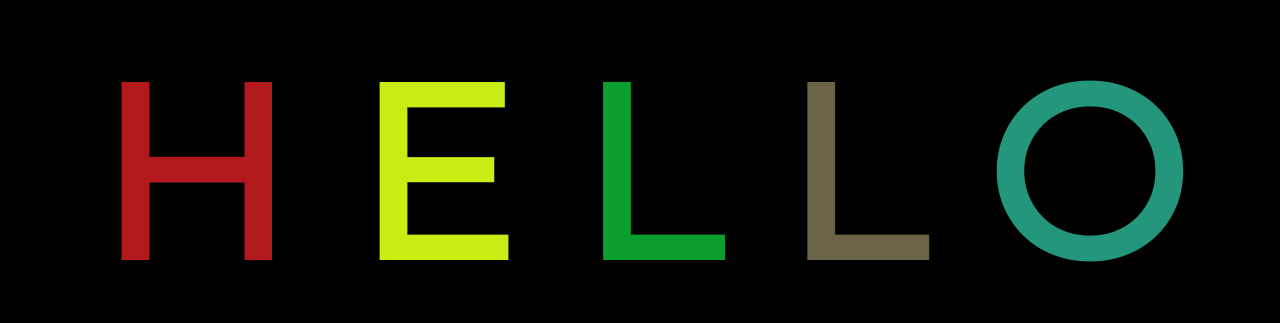
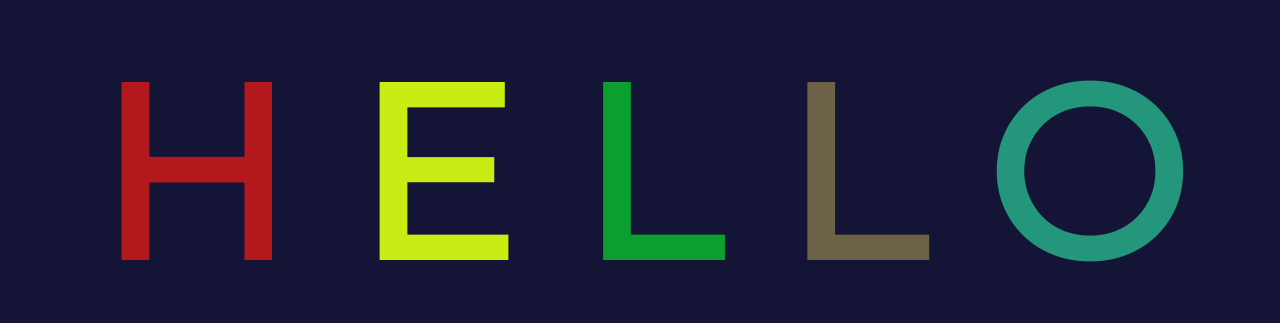
Before and after one commit to hsiangj/AnimatedTextGitDemo, a plain HTML site: page index.html in a window 1280 px wide. Shown: the part 234-557 px from the top of the page. Drawn offline with Linux system fonts and the light colour scheme.

Commit message:
change bg color

```diff
--- a/app.css
+++ b/app.css
@@ -3,12 +3,12 @@ body{
   justify-content: center;
   align-items: center;
   height: 100vh;
-  background-color: black;
+  background-color: rgb(20,20,54);
 }
 
 h1{
   font-size: 15rem;
-  font-family: Montserrat;
+  font-family: 'Montserrat', sans-serif;
 }
 
 .letter {
```
